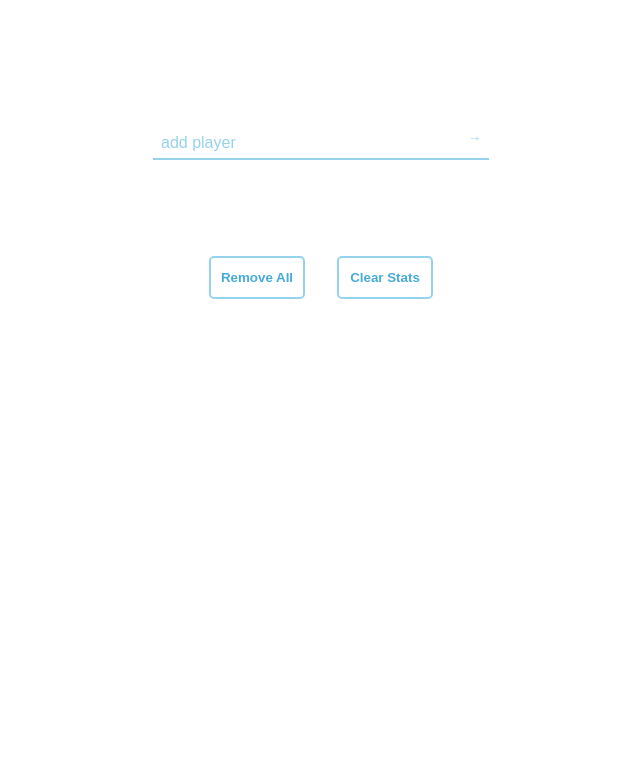
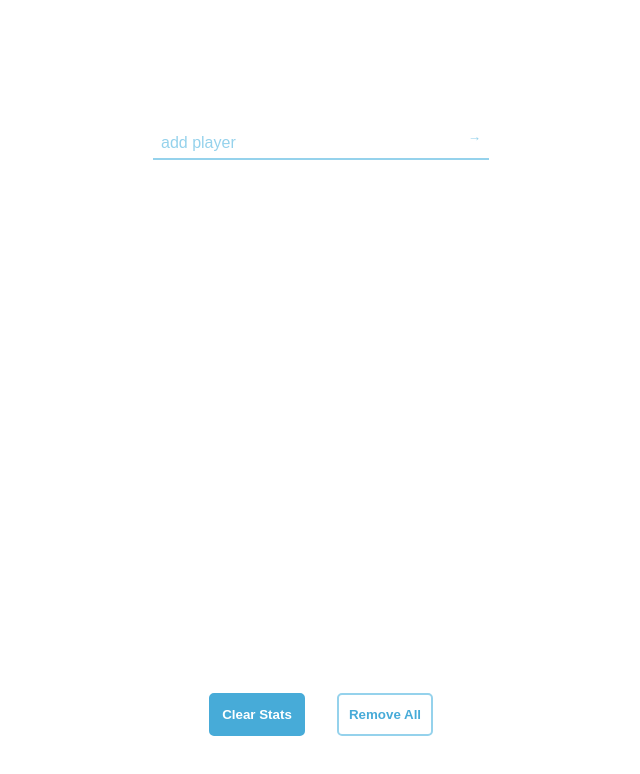
Before and after one commit to OssianN/KillerDart, a Next.js app: page / in a window 1280 px wide. Shown: the top 774 px of the page, without its empty margins (319-959 px from the left). Built offline with nearby package versions, Linux system fonts and the light colour scheme.

Commit message:
moves settings to bottom

```diff
--- a/components/GameSettings/gameSettings.module.css
+++ b/components/GameSettings/gameSettings.module.css
@@ -1,7 +1,9 @@
 .container {
+  position: absolute;
   display: flex;
   gap: 2rem;
   padding: 2rem;
+  bottom: 2rem;
 }
 
 .settingsButton {
@@ -14,3 +16,18 @@
   cursor: pointer;
   font-weight: 700;
 }
+
+.clearButton {
+  background: #47abd8;
+  color: white;
+  border-color: #47abd8;
+}
+
+/* .removeAllButton {
+} */
+
+@media (hover: hover) {
+  .settingsButton:hover {
+    box-shadow: -3px 3px 10px #00000015;
+  }
+}
--- a/components/GameSettings/index.js
+++ b/components/GameSettings/index.js
@@ -10,16 +10,16 @@ const index = ({ setPlayers }) => {
   }
 
   const handleRemoveAll = () => {
-      setPlayers([])
+    setPlayers([])
   }
 
   return (
     <section className={styles.container}>
-      <button className={styles.settingsButton} onClick={handleRemoveAll}>
+      <button className={`${styles.settingsButton} ${styles.clearButton}`} onClick={handleClearStats}>
+        Clear Stats
+      </button>
+      <button className={`${styles.settingsButton} ${styles.removeAllButton}`} onClick={handleRemoveAll}>
         Remove All
-      </button>
-      <button className={styles.settingsButton} onClick={handleClearStats}>
-        Clear Stats
       </button>
     </section>
   )
```
